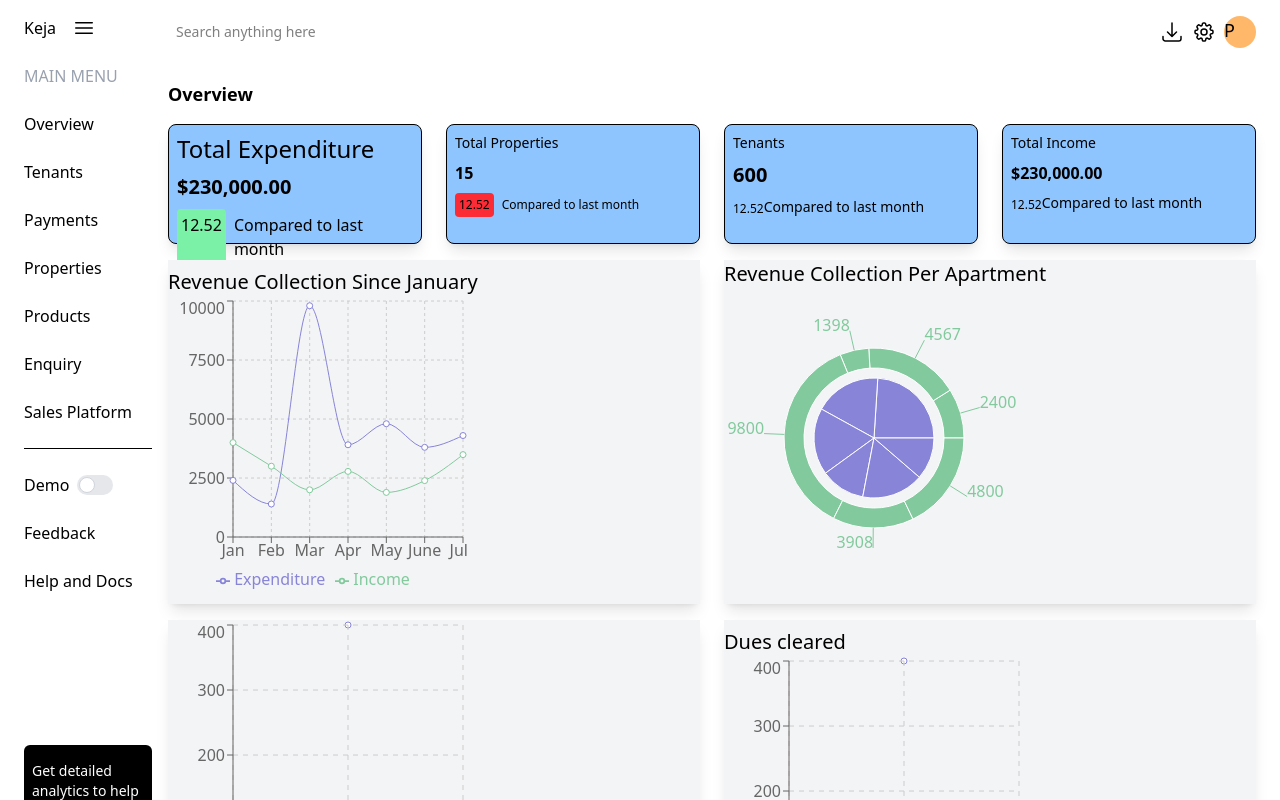
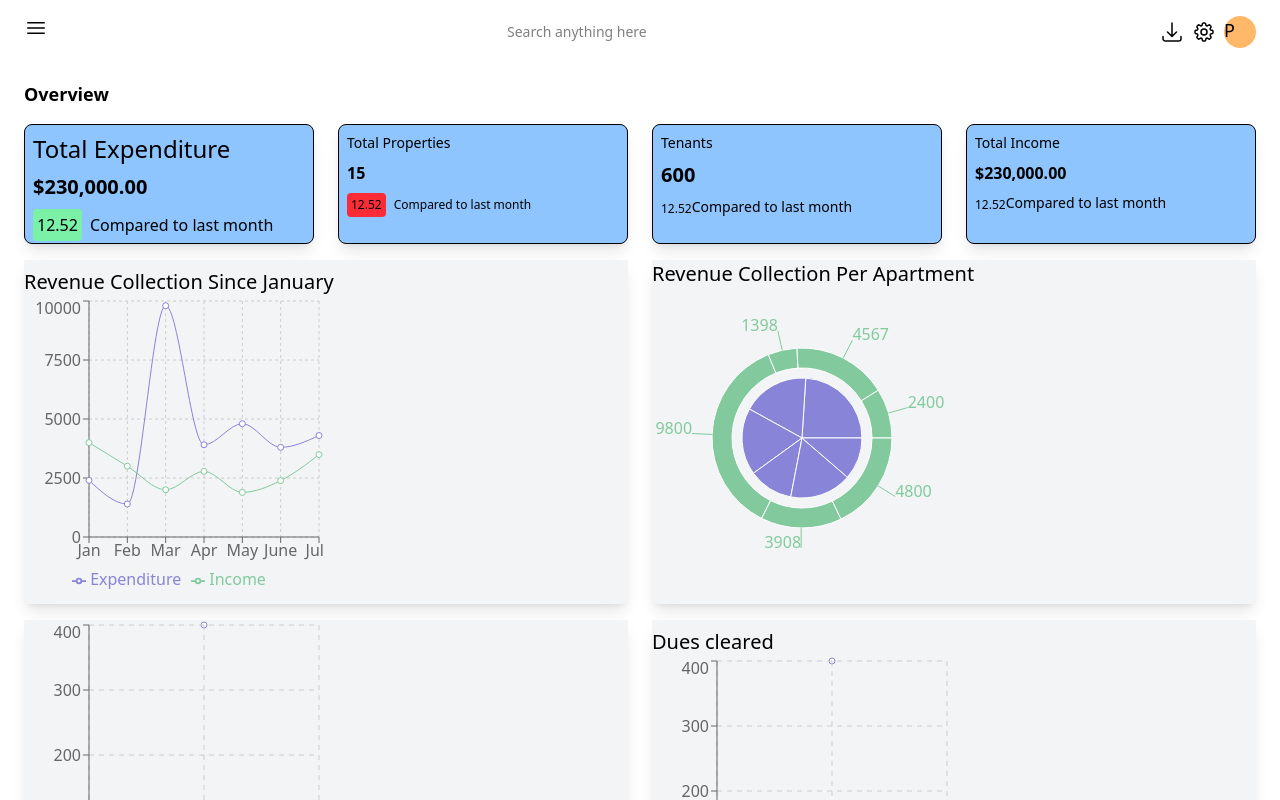
Before and after one commit to pacheko-ke/realtor, a React (Vite) app: page /dashboard in a window 1280 px wide. Shown: the top 800 px of the page. Built offline with nearby package versions, Linux system fonts and the light colour scheme.

Commit message:
add side nav

```diff
--- a/src/components/dashboard/Landlord.jsx
+++ b/src/components/dashboard/Landlord.jsx
@@ -6,14 +6,22 @@ import Visualize from './Visualize';
 
 
 export default function Landlord() {
+
+    const [sideHidden,showSideNav] = React.useState(true)
+    function showSideMenu(){
+        showSideNav(false)
+    }
+
     return (
         <div>
             <div className="flex gap-4 h-full mx-6 mt-4 flex-row ">
                 {/* sidenav */}
-                <div className=" sidebar gap-6 text-left hidden lg:flex flex-col">
+                <div className={sideHidden?"sidebar gap-6 hidden text-left":" sidebar gap-6 text-left flex flex-col"}>
 
                     <div className='flex gap-4'>
-                        <h1>Keja</h1>
+                        <h1>realtors</h1>
+
+                        {/* menu hide icon */}
                         <svg xmlns="http://www.w3.org/2000/svg" fill="none" viewBox="0 0 24 24" strokeWidth={1.5} stroke="currentColor" className="size-6">
                             <path strokeLinecap="round" strokeLinejoin="round" d="M3.75 6.75h16.5M3.75 12h16.5m-16.5 5.25h16.5" />
                         </svg>
@@ -49,6 +57,10 @@ export default function Landlord() {
                 {/* main content */}
                 <div className="flex flex-col main-content size-full gap-4">
                     <div className="flex flex-row justify-between ">
+                         {/* menu hide icon */}
+                         <svg xmlns="http://www.w3.org/2000/svg" fill="none" viewBox="0 0 24 24" strokeWidth={1.5} stroke="currentColor" className="size-6 menu-humburger " onClick={()=>showSideNav()}>
+                            <path strokeLinecap="round" strokeLinejoin="round" d="M3.75 6.75h16.5M3.75 12h16.5m-16.5 5.25h16.5" />
+                        </svg>
                         <input type="text" placeholder='Search anything here' className='text-sm pl-2' />
 
                         <div className="flex justify-between gap-2">
```
